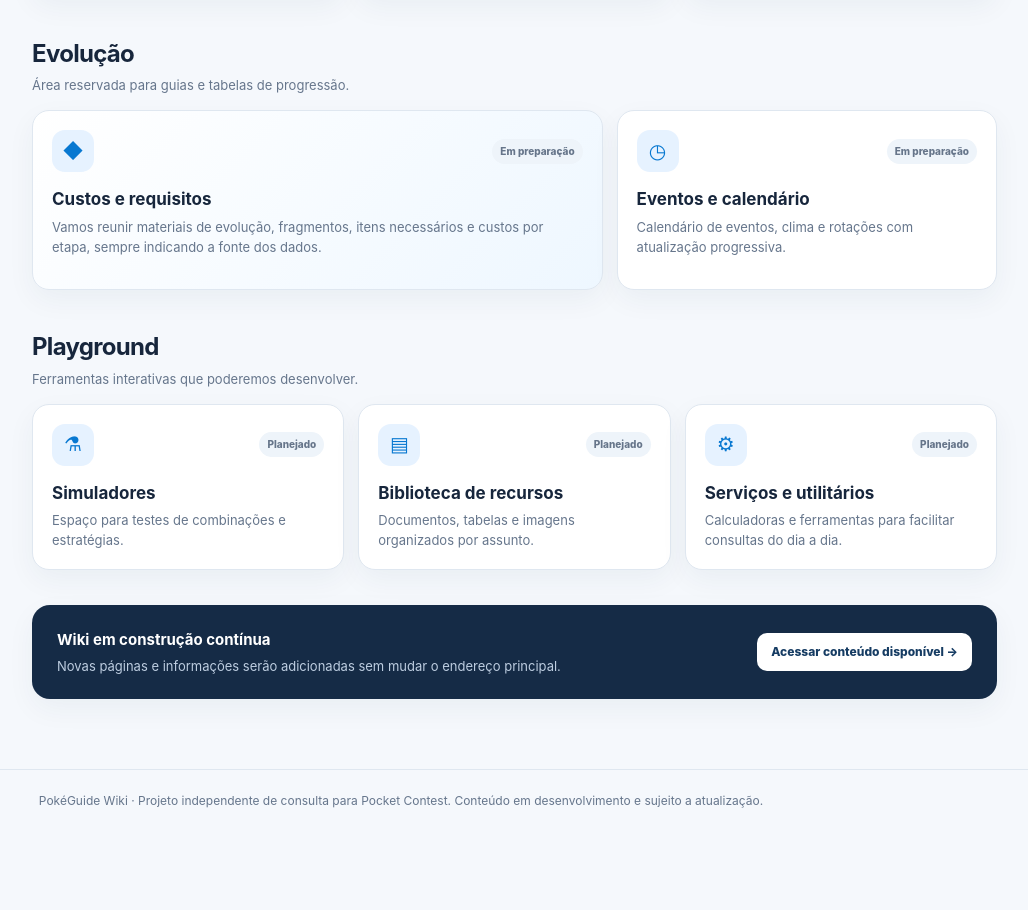
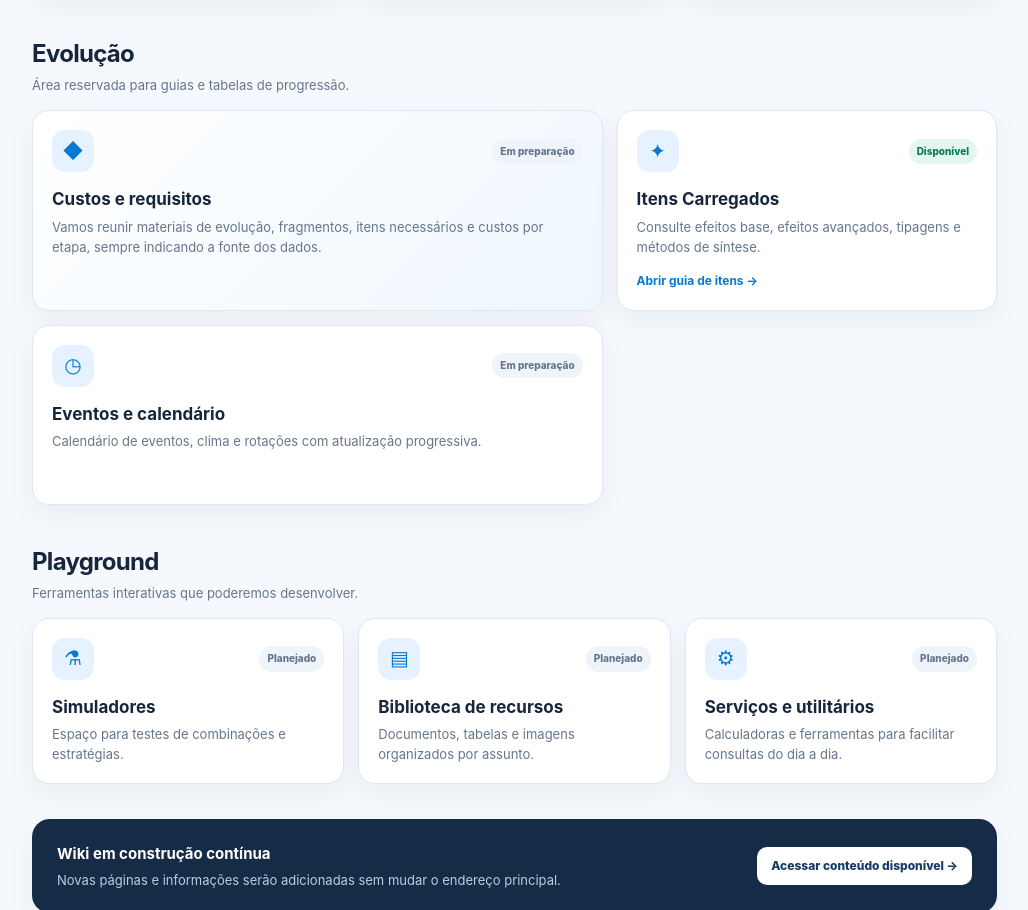
Before and after one commit to luizonline/Pokeland-Database, a plain HTML site: page index.html in a window 1280 px wide. Shown: the part 1216-2126 px from the top of the page, without its empty margins (239-1267 px from the left). Before the commit the page ends 2048 px from the top, so only its background shows below. Drawn offline with Linux system fonts and the light colour scheme.

Commit message:
Adiciona acesso ao guia de Itens Carregados

```diff
--- a/index.html
+++ b/index.html
@@ -57,7 +57,7 @@ body{color:var(--text)!important;background:var(--bg)!important}
  <a class="brand" href="index.html"><span class="brandmark">✦</span><span>PokéGuide <em>Wiki</em></span></a>
  <nav class="mainnav" aria-label="Navegação principal">
   <div class="navgroup"><button class="navtrigger active" aria-expanded="false">Pokémon <span>⌄</span></button><div class="dropdown"><div class="drophead">POKÉMON</div><a href="index.html#pokemon">Visão geral</a><a href="index.html#pokedex">Pokédex</a><a href="index.html#capsula">Cápsula 2026</a><a href="times.html">Ranking de Times</a><a href="index.html#tipos">Tipos e habilidades</a></div></div>
-  <div class="navgroup"><button class="navtrigger" aria-expanded="false">Evolução <span>⌄</span></button><div class="dropdown"><div class="drophead">EVOLUÇÃO</div><a href="index.html#custos">Custos e requisitos</a><a href="index.html#melhorias">Melhorias e upgrades</a><a href="index.html#itens">Itens de evolução</a></div></div>
+  <div class="navgroup"><button class="navtrigger" aria-expanded="false">Evolução <span>⌄</span></button><div class="dropdown"><div class="drophead">EVOLUÇÃO</div><a href="index.html#custos">Custos e requisitos</a><a href="index.html#melhorias">Melhorias e upgrades</a><a href="index.html#itens">Itens de evolução</a><a href="itens-carregados.html">Itens Carregados</a></div></div>
   <div class="navgroup"><button class="navtrigger" aria-expanded="false">Eventos <span>⌄</span></button><div class="dropdown"><div class="drophead">EVENTOS</div><a href="index.html#calendario">Calendário</a><a href="index.html#clima">Clima e rotações</a><a href="index.html#especiais">Eventos especiais</a></div></div>
   <div class="navgroup"><button class="navtrigger" aria-expanded="false">Playground <span>⌄</span></button><div class="dropdown"><div class="drophead">PLAYGROUND</div><a href="index.html#simuladores">Simuladores</a><a href="index.html#laboratorio">Laboratório</a></div></div>
   <div class="navgroup"><button class="navtrigger" aria-expanded="false">Recursos <span>⌄</span></button><div class="dropdown"><div class="drophead">RECURSOS</div><a href="index.html#guias">Guias e tutoriais</a><a href="index.html#tabelas">Tabelas e materiais</a><a href="index.html#biblioteca">Biblioteca</a></div></div>
@@ -87,7 +87,7 @@ body{color:var(--text)!important;background:var(--bg)!important}
 <a class="card" href="#servicos"><div class="card-top"><span class="ico">⚙</span><span class="status">Planejado</span></div><h3>Serviços</h3><p>Calculadoras, utilitários e ferramentas de apoio ao jogador.</p><span class="link">Conhecer área →</span></a>
 </section>
 <div class="section-head" id="evolucao"><div><h2>Evolução</h2><p>Área reservada para guias e tabelas de progressão.</p></div></div>
-<section class="feature"><article class="card"><div class="card-top"><span class="ico">◆</span><span class="status">Em preparação</span></div><h3>Custos e requisitos</h3><p>Vamos reunir materiais de evolução, fragmentos, itens necessários e custos por etapa, sempre indicando a fonte dos dados.</p></article><article class="card" id="eventos"><div class="card-top"><span class="ico">◷</span><span class="status">Em preparação</span></div><h3>Eventos e calendário</h3><p>Calendário de eventos, clima e rotações com atualização progressiva.</p></article></section>
+<section class="feature"><article class="card"><div class="card-top"><span class="ico">◆</span><span class="status">Em preparação</span></div><h3>Custos e requisitos</h3><p>Vamos reunir materiais de evolução, fragmentos, itens necessários e custos por etapa, sempre indicando a fonte dos dados.</p></article><a class="card" href="itens-carregados.html"><div class="card-top"><span class="ico">✦</span><span class="status live">Disponível</span></div><h3>Itens Carregados</h3><p>Consulte efeitos base, efeitos avançados, tipagens e métodos de síntese.</p><span class="link">Abrir guia de itens →</span></a><article class="card" id="eventos"><div class="card-top"><span class="ico">◷</span><span class="status">Em preparação</span></div><h3>Eventos e calendário</h3><p>Calendário de eventos, clima e rotações com atualização progressiva.</p></article></section>
 <div class="section-head" id="playground"><div><h2>Playground</h2><p>Ferramentas interativas que poderemos desenvolver.</p></div></div>
 <section class="cards"><article class="card"><div class="card-top"><span class="ico">⚗</span><span class="status">Planejado</span></div><h3>Simuladores</h3><p>Espaço para testes de combinações e estratégias.</p></article><article class="card" id="recursos"><div class="card-top"><span class="ico">▤</span><span class="status">Planejado</span></div><h3>Biblioteca de recursos</h3><p>Documentos, tabelas e imagens organizados por assunto.</p></article><article class="card" id="servicos"><div class="card-top"><span class="ico">⚙</span><span class="status">Planejado</span></div><h3>Serviços e utilitários</h3><p>Calculadoras e ferramentas para facilitar consultas do dia a dia.</p></article></section>
 <section class="callout"><div><strong>Wiki em construção contínua</strong><p>Novas páginas e informações serão adicionadas sem mudar o endereço principal.</p></div><a href="times.html">Acessar conteúdo disponível →</a></section>
```
